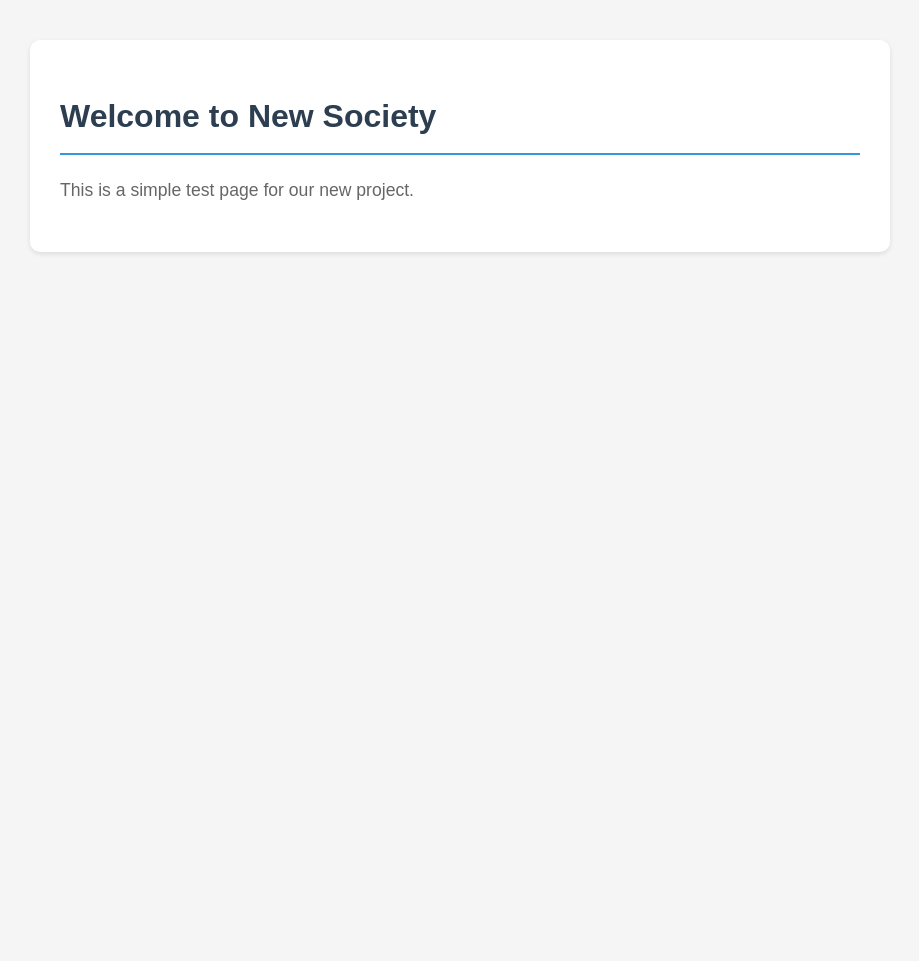
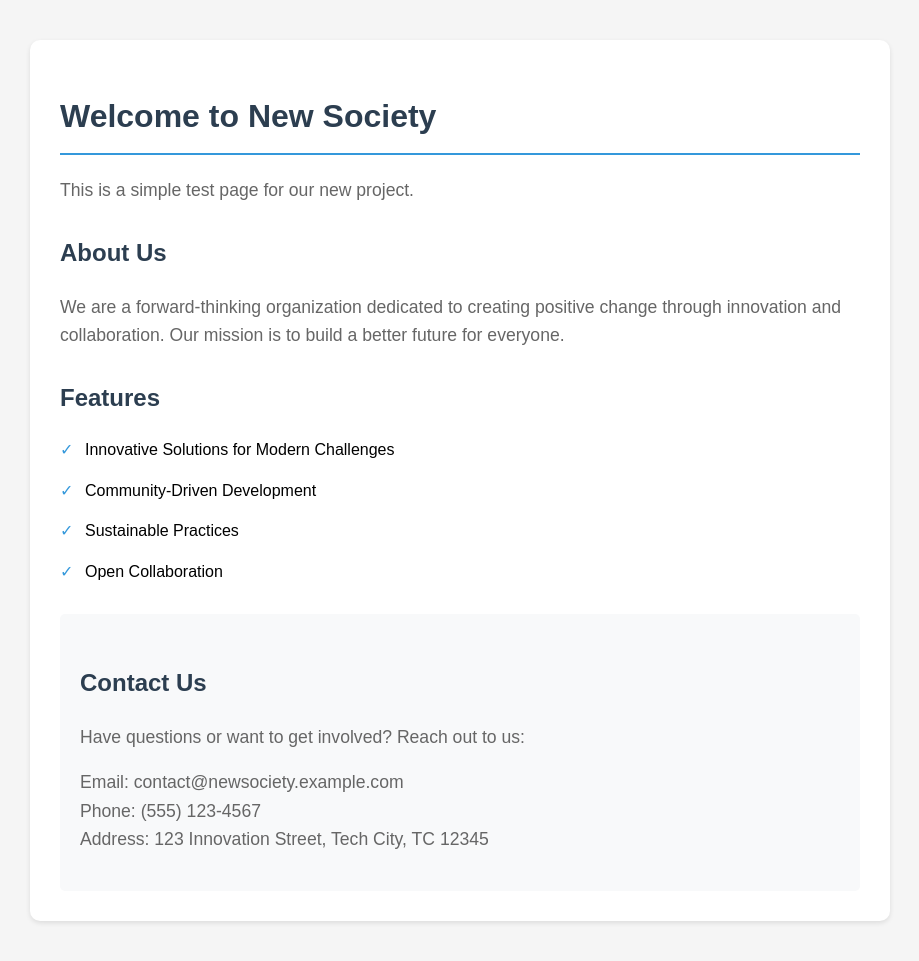
Before and after one commit to anthonyshafer/new-society-test, a plain HTML site: page index.html in a window 1280 px wide. Shown: the whole page, without its empty margins (180-1099 px from the left). Before the commit the page ends 800 px from the top, so only its background shows below. Drawn offline with Linux system fonts and the light colour scheme.

Commit message:
Added more content sections as requested in issue #1

```diff
--- a/index.html
+++ b/index.html
@@ -20,14 +20,40 @@
             border-radius: 10px;
             box-shadow: 0 2px 5px rgba(0,0,0,0.1);
         }
+        h1, h2 {
+            color: #2c3e50;
+        }
         h1 {
-            color: #2c3e50;
             border-bottom: 2px solid #3498db;
             padding-bottom: 10px;
+        }
+        h2 {
+            margin-top: 30px;
         }
         p {
             color: #666;
             font-size: 1.1em;
+        }
+        .features-list {
+            list-style: none;
+            padding: 0;
+        }
+        .features-list li {
+            margin: 15px 0;
+            padding-left: 25px;
+            position: relative;
+        }
+        .features-list li:before {
+            content: '✓';
+            color: #3498db;
+            position: absolute;
+            left: 0;
+        }
+        .contact-section {
+            background-color: #f8f9fa;
+            padding: 20px;
+            border-radius: 5px;
+            margin-top: 30px;
         }
     </style>
 </head>
@@ -35,6 +61,25 @@
     <div class="container">
         <h1>Welcome to New Society</h1>
         <p>This is a simple test page for our new project.</p>
+
+        <h2>About Us</h2>
+        <p>We are a forward-thinking organization dedicated to creating positive change through innovation and collaboration. Our mission is to build a better future for everyone.</p>
+
+        <h2>Features</h2>
+        <ul class="features-list">
+            <li>Innovative Solutions for Modern Challenges</li>
+            <li>Community-Driven Development</li>
+            <li>Sustainable Practices</li>
+            <li>Open Collaboration</li>
+        </ul>
+
+        <div class="contact-section">
+            <h2>Contact Us</h2>
+            <p>Have questions or want to get involved? Reach out to us:</p>
+            <p>Email: contact@newsociety.example.com<br>
+            Phone: (555) 123-4567<br>
+            Address: 123 Innovation Street, Tech City, TC 12345</p>
+        </div>
     </div>
 </body>
 </html>
```
